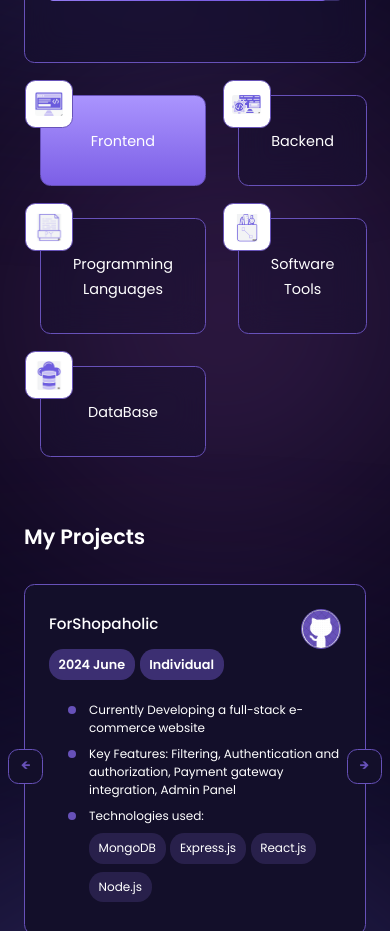
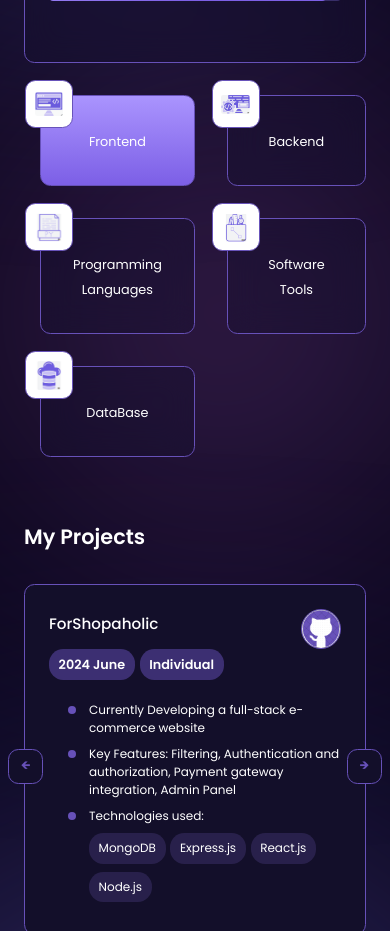
Before and after one commit to Ragapiriya/Portfolio, a React (Create React App) app: page /skills in a window 390 px wide. Shown: the part 3180-4111 px from the top of the page. Built offline with nearby package versions, Linux system fonts and the light colour scheme.

Commit message:
Minor changes

```diff
--- a/src/Components/Projects/ProjectsCard/ProjectsCard.css
+++ b/src/Components/Projects/ProjectsCard/ProjectsCard.css
@@ -53,6 +53,7 @@
     position: relative;
 }
 
+
 .info ul li::after{
     content: "";
     width: 0.5rem;
--- a/src/Components/Skills/SkillCard/SkillCard.css
+++ b/src/Components/Skills/SkillCard/SkillCard.css
@@ -54,11 +54,15 @@
         width: 1.8rem;
     }
 }
+.skills-card span{
+    font-size: 0.9rem;
+
+}
 
 @media (max-width: 768px)
 {
     .skills-card span{
-        font-size: 0.9rem;
+        font-size: 0.8rem;
 
     }
 }
```
